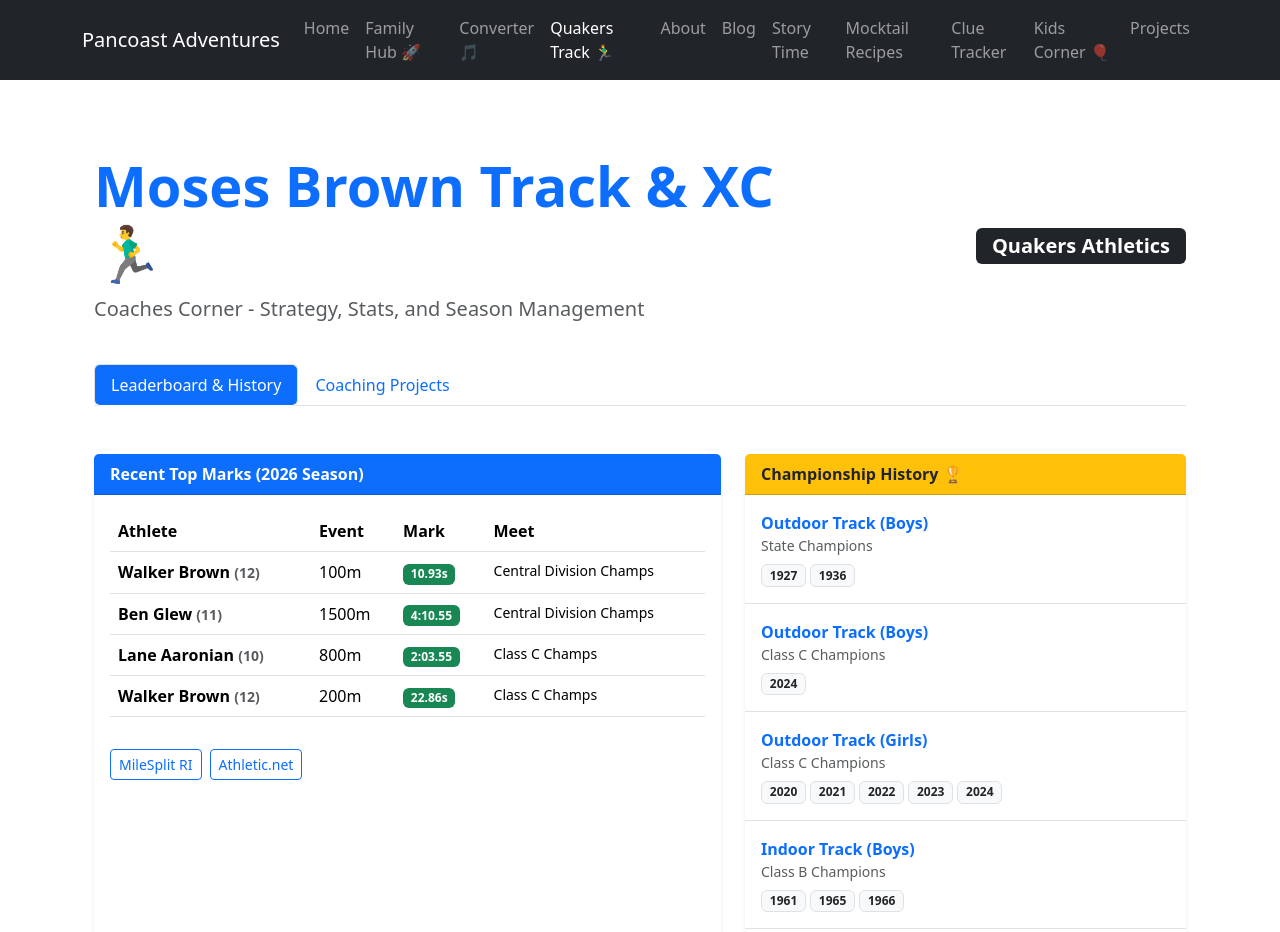
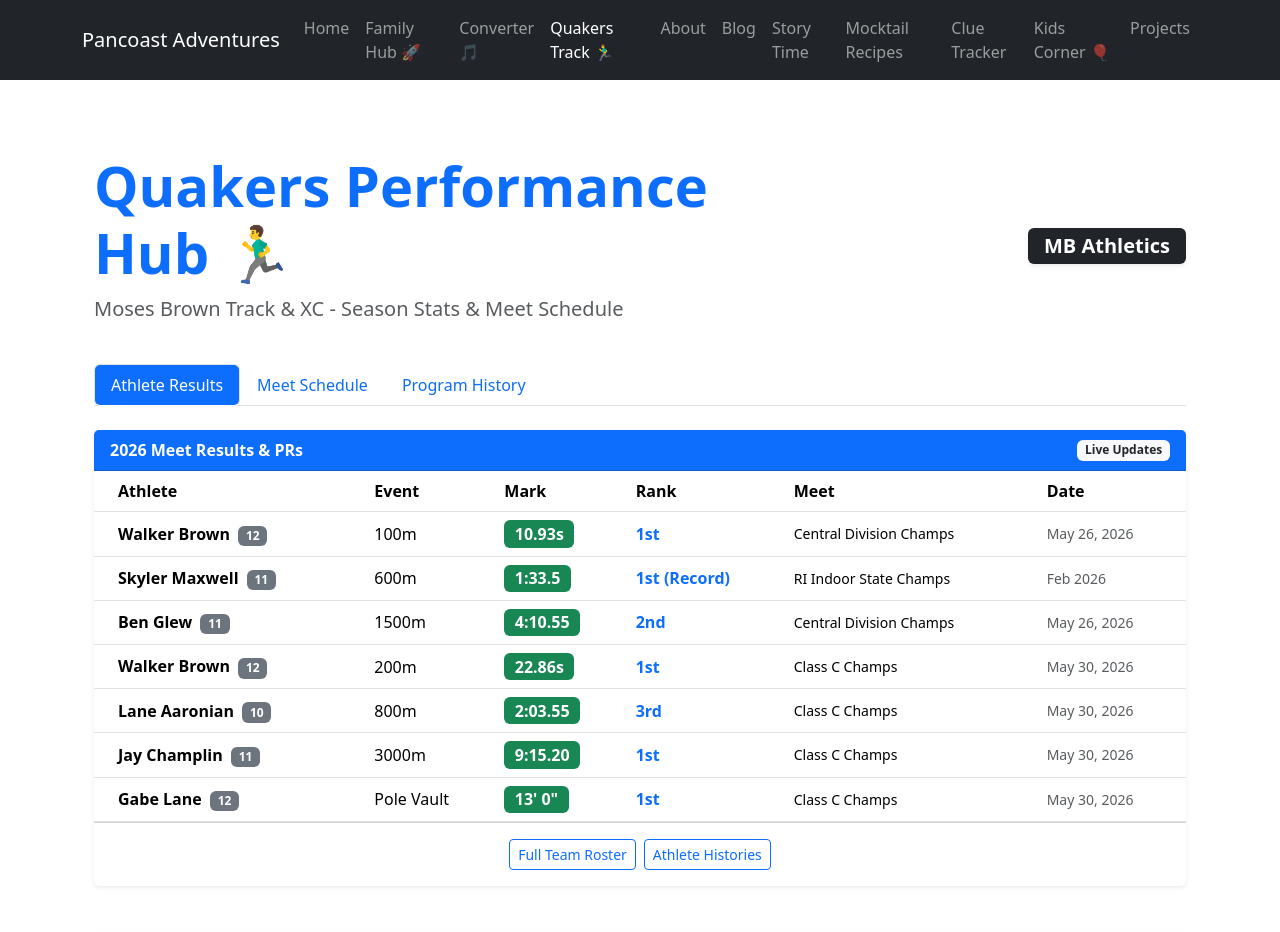
Before and after one commit to drtootsie/drtootsie.github.io, a React (Vite) app: page /#/quakers-track in a window 1280 px wide. Shown: the top 932 px of the page. Built offline with nearby package versions, Linux system fonts and the light colour scheme.

Commit message:
Refactor Quakers Track to focus on Athlete Results and Meet Schedule

```diff
--- a/src/pages/MosesBrownTrack.jsx
+++ b/src/pages/MosesBrownTrack.jsx
@@ -1,11 +1,24 @@
-import React, { useState } from 'react';
-import { Container, Row, Col, Card, Table, Badge, ListGroup, ProgressBar, Button, Tabs, Tab } from 'react-bootstrap';
+import React from 'react';
+import { Container, Row, Col, Card, Table, Badge, ListGroup, Button, Tabs, Tab } from 'react-bootstrap';
 
-const RECENT_PRs = [
-  { athlete: "Walker Brown", grade: "12", event: "100m", mark: "10.93s", meet: "Central Division Champs" },
-  { athlete: "Ben Glew", grade: "11", event: "1500m", mark: "4:10.55", meet: "Central Division Champs" },
-  { athlete: "Lane Aaronian", grade: "10", event: "800m", mark: "2:03.55", meet: "Class C Champs" },
-  { athlete: "Walker Brown", grade: "12", event: "200m", mark: "22.86s", meet: "Class C Champs" }
+const RECENT_PERFORMANCES = [
+  { athlete: "Walker Brown", grade: "12", event: "100m", mark: "10.93s", meet: "Central Division Champs", date: "May 26, 2026", rank: "1st" },
+  { athlete: "Skyler Maxwell", grade: "11", event: "600m", mark: "1:33.5", meet: "RI Indoor State Champs", date: "Feb 2026", rank: "1st (Record)" },
+  { athlete: "Ben Glew", grade: "11", event: "1500m", mark: "4:10.55", meet: "Central Division Champs", date: "May 26, 2026", rank: "2nd" },
+  { athlete: "Walker Brown", grade: "12", event: "200m", mark: "22.86s", meet: "Class C Champs", date: "May 30, 2026", rank: "1st" },
+  { athlete: "Lane Aaronian", grade: "10", event: "800m", mark: "2:03.55", meet: "Class C Champs", date: "May 30, 2026", rank: "3rd" },
+  { athlete: "Jay Champlin", grade: "11", event: "3000m", mark: "9:15.20", meet: "Class C Champs", date: "May 30, 2026", rank: "1st" },
+  { athlete: "Gabe Lane", grade: "12", event: "Pole Vault", mark: "13' 0\"", meet: "Class C Champs", date: "May 30, 2026", rank: "1st" }
+];
+
+const MEET_SCHEDULE = [
+  { date: "Apr 4", meet: "Knights of Columbus Relays", location: "Providence, RI", status: "Completed" },
+  { date: "Apr 17", meet: "Quaker Invitational (Home)", location: "Moses Brown", status: "Completed" },
+  { date: "May 2", meet: "Classical Classic", location: "Conley Stadium", status: "Completed" },
+  { date: "May 26", meet: "Central Division Championships", location: "Cranston West", status: "Completed" },
+  { date: "May 30", meet: "RIIL Class C Championships", location: "Ponaganset", status: "Completed" },
+  { date: "Jun 6", meet: "RIIL State Championships", location: "Brown Stadium", status: "Upcoming" },
+  { date: "Jun 13", meet: "New England Championships", location: "TBD", status: "Pending" }
 ];
 
 const CHAMPIONSHIPS = [
@@ -17,131 +30,114 @@ const CHAMPIONSHIPS = [
 ];
 
 const MosesBrownTrack = () => {
-  const [projects, setProjects] = useState([
-    { id: 1, name: "New Hurdle Set", status: "In Progress", progress: 60 },
-    { id: 2, name: "XC Trail Maintenance", status: "Planned", progress: 10 },
-    { id: 3, name: "Strength Training Program", status: "Completed", progress: 100 }
-  ]);
-
-  const [updates, setUpdates] = useState([
-    { date: "May 25, 2026", text: "Incredible performance at the Central Division Champs! Multiple PRs recorded." },
-    { date: "May 12, 2026", text: "Middle school team qualified for the PVD Invitational. Bright future ahead!" },
-    { date: "Apr 20, 2026", text: "Outdoor season officially kicked off. The relay teams are looking fast." }
-  ]);
-
   return (
     <Container className="py-5">
       <Row className="mb-4 align-items-center">
         <Col md={8}>
-          <h1 className="display-4 fw-bold text-primary">Moses Brown Track & XC 🏃‍♂️</h1>
-          <p className="lead text-muted">Coaches Corner - Strategy, Stats, and Season Management</p>
+          <h1 className="display-4 fw-bold text-primary">Quakers Performance Hub 🏃‍♂️</h1>
+          <p className="lead text-muted">Moses Brown Track & XC - Season Stats & Meet Schedule</p>
         </Col>
         <Col md={4} className="text-md-end">
-          <Badge bg="dark" className="fs-5 p-2 px-3">Quakers Athletics</Badge>
+          <Badge bg="dark" className="fs-5 p-2 px-3 shadow-sm">MB Athletics</Badge>
         </Col>
       </Row>
 
-      <Tabs defaultActiveKey="stats" id="coach-tabs" className="mb-4 nav-pills custom-pills">
-        <Tab eventKey="stats" title="Leaderboard & History">
-          <Row className="g-4 mt-1">
-            <Col lg={7}>
-              <Card className="shadow-sm border-0 h-100">
-                <Card.Header className="bg-primary text-white fw-bold">Recent Top Marks (2026 Season)</Card.Header>
-                <Card.Body>
-                  <Table responsive hover>
-                    <thead>
+      <Tabs defaultActiveKey="athletes" id="coach-tabs" className="mb-4 nav-pills custom-pills">
+        {/* Athlete Results Tab */}
+        <Tab eventKey="athletes" title="Athlete Results">
+          <Card className="shadow-sm border-0">
+            <Card.Header className="bg-primary text-white d-flex justify-content-between align-items-center">
+              <span className="fw-bold">2026 Meet Results & PRs</span>
+              <Badge bg="light" text="dark">Live Updates</Badge>
+            </Card.Header>
+            <Card.Body className="p-0">
+              <Table responsive hover className="mb-0">
+                <thead className="bg-light">
                   <tr>
-                        <th>Athlete</th>
+                    <th className="ps-4">Athlete</th>
                     <th>Event</th>
                     <th>Mark</th>
+                    <th>Rank</th>
                     <th>Meet</th>
+                    <th>Date</th>
                   </tr>
                 </thead>
                 <tbody>
-                      {RECENT_PRs.map((pr, i) => (
-                        <tr key={i}>
-                          <td className="fw-bold">{pr.athlete} <small className="text-muted">({pr.grade})</small></td>
-                          <td>{pr.event}</td>
-                          <td><Badge bg="success">{pr.mark}</Badge></td>
-                          <td className="small">{pr.meet}</td>
+                  {RECENT_PERFORMANCES.map((res, i) => (
+                    <tr key={i} className="align-middle">
+                      <td className="ps-4 fw-bold">
+                        {res.athlete} <Badge bg="secondary" className="ms-1 small">{res.grade}</Badge>
+                      </td>
+                      <td>{res.event}</td>
+                      <td><Badge bg="success" className="fs-6">{res.mark}</Badge></td>
+                      <td className="fw-bold text-primary">{res.rank}</td>
+                      <td className="small">{res.meet}</td>
+                      <td className="small text-muted">{res.date}</td>
                     </tr>
                   ))}
                 </tbody>
               </Table>
-                  <div className="d-flex gap-2 mt-3">
-                    <Button variant="outline-primary" size="sm" href="https://ri.milesplit.com/teams/1044-moses-brown-school" target="_blank">MileSplit RI</Button>
-                    <Button variant="outline-primary" size="sm" href="https://www.athletic.net/TrackAndField/School.aspx?SchoolID=2341" target="_blank">Athletic.net</Button>
-                  </div>
             </Card.Body>
+            <Card.Footer className="bg-white text-center py-3">
+              <Button variant="outline-primary" size="sm" className="me-2" href="https://ri.milesplit.com/teams/1044-moses-brown-school" target="_blank">Full Team Roster</Button>
+              <Button variant="outline-primary" size="sm" href="https://www.athletic.net/TrackAndField/School.aspx?SchoolID=2341" target="_blank">Athlete Histories</Button>
+            </Card.Footer>
           </Card>
-            </Col>
-            <Col lg={5}>
-              <Card className="shadow-sm border-0 h-100">
-                <Card.Header className="bg-warning text-dark fw-bold">Championship History 🏆</Card.Header>
+        </Tab>
+
+        {/* Meet Schedule Tab */}
+        <Tab eventKey="schedule" title="Meet Schedule">
+          <Card className="shadow-sm border-0">
+            <Card.Header className="bg-dark text-white fw-bold">2026 Outdoor Season Schedule</Card.Header>
             <Card.Body className="p-0">
               <ListGroup variant="flush">
-                    {CHAMPIONSHIPS.map((ch, i) => (
-                      <ListGroup.Item key={i} className="py-3">
-                        <div className="fw-bold text-primary">{ch.sport}</div>
-                        <div className="small text-muted mb-2">{ch.type}</div>
-                        <div className="d-flex flex-wrap gap-1">
-                          {ch.years.map(y => <Badge key={y} bg="light" text="dark" className="border">{y}</Badge>)}
+                {MEET_SCHEDULE.map((m, i) => (
+                  <ListGroup.Item key={i} className="py-3 px-4 d-flex justify-content-between align-items-center">
+                    <div className="d-flex align-items-center">
+                      <div className="text-center me-4" style={{ minWidth: '60px' }}>
+                        <div className="h5 mb-0 fw-bold">{m.date.split(' ')[1]}</div>
+                        <div className="small text-uppercase text-muted">{m.date.split(' ')[0]}</div>
                       </div>
+                      <div>
+                        <div className="fw-bold">{m.meet}</div>
+                        <small className="text-muted"><i className="bi bi-geo-alt"></i> {m.location}</small>
+                      </div>
+                    </div>
+                    <Badge bg={m.status === 'Completed' ? 'secondary' : (m.status === 'Upcoming' ? 'success' : 'light')} text={m.status === 'Pending' ? 'dark' : 'white'}>
+                      {m.status}
+                    </Badge>
                   </ListGroup.Item>
                 ))}
               </ListGroup>
             </Card.Body>
           </Card>
-            </Col>
-          </Row>
         </Tab>
 
-        <Tab eventKey="projects" title="Coaching Projects">
+        {/* History Tab */}
+        <Tab eventKey="history" title="Program History">
           <Row className="g-4 mt-1">
-            <Col lg={6}>
-              <Card className="shadow-sm border-0">
-                <Card.Header className="bg-dark text-white fw-bold">Active Initiatives</Card.Header>
+            {CHAMPIONSHIPS.map((ch, i) => (
+              <Col md={6} lg={4} key={i}>
+                <Card className="h-100 shadow-sm border-0">
                   <Card.Body>
-                  {projects.map(proj => (
-                    <div key={proj.id} className="mb-4">
-                      <div className="d-flex justify-content-between align-items-center mb-1">
-                        <span className="fw-bold">{proj.name}</span>
-                        <Badge bg={proj.status === 'Completed' ? 'success' : 'warning'}>{proj.status}</Badge>
+                    <h6 className="fw-bold text-primary">{ch.sport}</h6>
+                    <p className="small text-muted mb-3">{ch.type}</p>
+                    <div className="d-flex flex-wrap gap-1">
+                      {ch.years.map(y => <Badge key={y} bg="warning" text="dark" className="border-0 shadow-sm">{y}</Badge>)}
                     </div>
-                      <ProgressBar now={proj.progress} variant={proj.progress === 100 ? 'success' : 'info'} />
-                    </div>
-                  ))}
-                  <Button variant="outline-dark" className="w-100 mt-2">+ Add New Project</Button>
                   </Card.Body>
                 </Card>
               </Col>
-            <Col lg={6}>
-              <Card className="shadow-sm border-0">
-                <Card.Header className="bg-info text-white fw-bold">Team Announcements</Card.Header>
-                <Card.Body>
-                  <ListGroup variant="flush">
-                    {updates.map((update, i) => (
-                      <ListGroup.Item key={i} className="py-3 px-0 border-bottom">
-                        <div className="d-flex align-items-center mb-1">
-                          <Badge bg="light" text="dark" className="me-2">{update.date}</Badge>
-                          <span className="fw-bold">Update #{updates.length - i}</span>
-                        </div>
-                        <p className="mb-0 text-secondary small">{update.text}</p>
-                      </ListGroup.Item>
             ))}
-                  </ListGroup>
-                </Card.Body>
-              </Card>
-            </Col>
           </Row>
         </Tab>
       </Tabs>
 
       <Row className="mt-5 text-center">
         <Col>
-          <div className="p-4 bg-light rounded-4 border">
-            <h5>Go Quakers! 🟦⬜</h5>
-            <p className="text-muted mb-0">Moses Brown School Athletics - Providence, RI</p>
+          <div className="p-4 bg-primary text-white rounded-4 shadow">
+            <h3>Go Quakers! 🟦⬜</h3>
+            <p className="mb-0 opacity-75">Moses Brown Athletics - Legacy of Excellence since 1784</p>
           </div>
         </Col>
       </Row>
```
Lines whose indentation alone changed are shown as unchanged.
